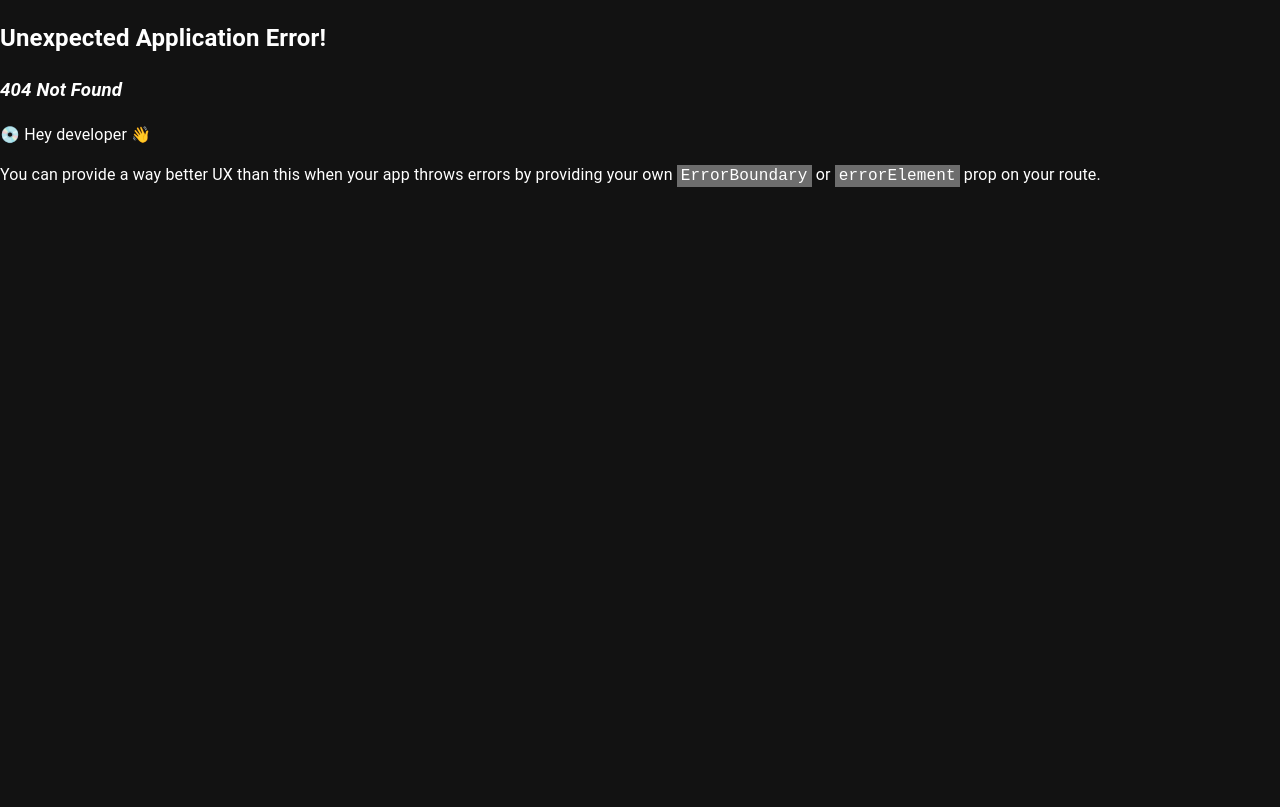
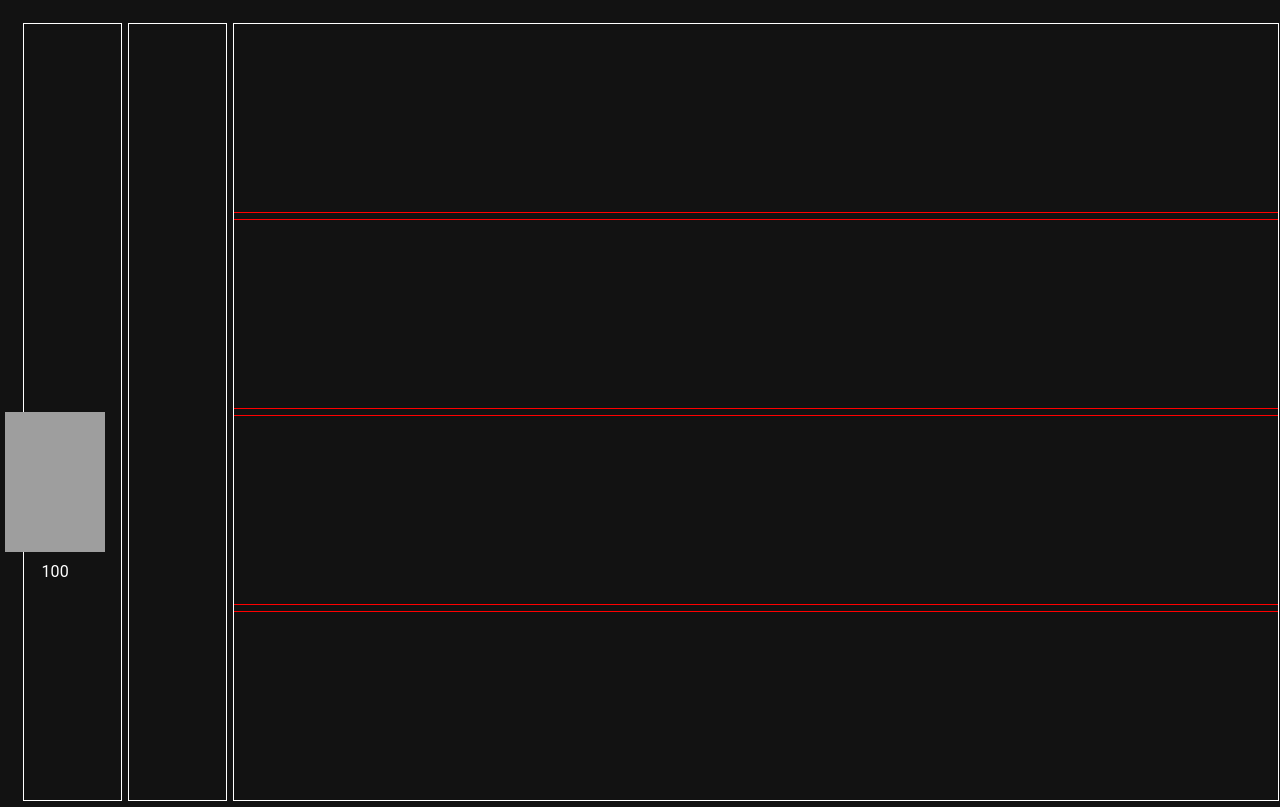
Before and after one commit to Kiyoshika/mtg-client, a React (Create React App) app: page /roomTest in a window 1280 px wide. Before the commit this address had no page. Built offline with nearby package versions, Linux system fonts and the light colour scheme; grey boxes are pictures that could not be loaded.

Commit message:
progress on play field

```diff
--- a/src/App.css
+++ b/src/App.css
@@ -1,4 +1,4 @@
-body {
+html, body, #app, #root {
     background-color: #121212;
     display: inline-block;
     height: 100vh;
--- /dev/null
+++ b/src/PlayerTable.js
@@ -0,0 +1,92 @@
+import { Stack, Typography, Paper, MenuList, MenuItem, ListItemText, Divider } from "@mui/material";
+import Grid from '@mui/material/Grid2';
+import { useState, useRef, useEffect } from "react";
+
+export default function PlayerTable() {
+
+    const [ deckCount, setDeckCount ] = useState(100);
+    const deckRef = useRef();
+    const [ showDeckContextMenu, setShowDeckContextMenu ] = useState(false);
+    const [ contextMenuX, setContextMenuX ] = useState(0);
+    const [ contextMenuY, setContextMenuY ] = useState(0);
+
+    useEffect(() => {
+        document.getElementById('root').addEventListener('click', (e) => {
+            setContextMenuX(0);
+            setContextMenuY(0);
+            setShowDeckContextMenu(false);
+            e.stopPropagation();
+        }, false);
+
+        deckRef.current.addEventListener('contextmenu', (e) => {
+            e.preventDefault();
+            setContextMenuX(e.x);
+            setContextMenuY(e.y);
+            setShowDeckContextMenu(true);
+        }, false);
+    }, [])
+
+    return (
+        <Grid container spacing={1} sx={{ width: '98%', height: '97%', margin: 3 }}>
+            <Grid size={1}>
+                <div style={{ width: '100%', height: '100%', outline: '1px solid white' }}>
+                    <Stack sx={{ textAlign: 'center', float: 'right', top: '50%', marginRight: 2, position: 'relative' }} spacing={1}>
+                        <div id="deck" ref={deckRef} style={{
+                                width: '100px',
+                                height: '140px',
+                                backgroundColor: 'black',
+                                position: 'relative',
+                                display: 'inline-block',
+                                backgroundImage: 'url("https://i.imgur.com/LdOBU1I.jpeg")',
+                                backgroundSize: 'cover' }}>
+                        </div>
+                        <Typography variant="body1">{deckCount}</Typography>
+                    </Stack>
+                    { showDeckContextMenu ?
+                    <Paper sx={{ position: 'absolute', top: contextMenuY, left: contextMenuX, width: '200px', height: '200px'}}>
+                        <Typography sx={{ marginLeft: 2, marginBottom: 0.5, marginTop: 0.5 }} variant="body1">Deck Menu</Typography>
+                        <Divider />
+                        <MenuList>
+                            <MenuItem>
+                                <ListItemText>
+                                    Draw Card
+                                </ListItemText>
+                            </MenuItem>
+                            <MenuItem>
+                                <ListItemText onClick={() => console.log("Draw X Cards")}>
+                                    Draw X Cards
+                                </ListItemText>
+                            </MenuItem>
+                            <MenuItem>
+                                <ListItemText>
+                                    View Library
+                                </ListItemText>
+                            </MenuItem>
+                        </MenuList>
+                    </Paper>
+                    :
+                    null
+                }
+
+                </div>
+            </Grid>
+            <Grid size={1}>
+                <div style={{ width: '100%', height: '100%', outline: '1px solid white' }}></div>
+            </Grid>
+            <Grid size={10}>
+                <div style={{ width: '100%', height: '100%', outline: '1px solid white' }}>
+                    <Stack sx={{ height: '100%' }} spacing={1}>
+                        { /* CREATURE FIELD */}
+                        <div style={{ width: '100%', height: '100%', outline: '1px solid red' }}></div>
+                        { /* NON-CREATURE FIELD */ }
+                        <div style={{ width: '100%', height: '100%', outline: '1px solid red' }}></div>
+                        { /* LAND FIELD */ }
+                        <div style={{ width: '100%', height: '100%', outline: '1px solid red' }}></div>
+                        { /* HAND */ }
+                        <div style={{ width: '100%', height: '100%', outline: '1px solid red' }}></div>
+                    </Stack>
+                </div>
+            </Grid>
+        </Grid>
+    );
+}
--- a/src/index.js
+++ b/src/index.js
@@ -8,6 +8,7 @@ import {
   RouterProvider,
 } from 'react-router-dom';
 import { createTheme, CssBaseline, ThemeProvider } from '@mui/material';
+import PlayerTable from './PlayerTable';
 
 const router = createBrowserRouter([
   {
@@ -21,6 +22,10 @@ const router = createBrowserRouter([
   {
     path: "/deckBuilder",
     element: <DeckBuilder/>
+  },
+  {
+    path: "/roomTest",
+    element: <PlayerTable/>
   }
 ]);
 
```
